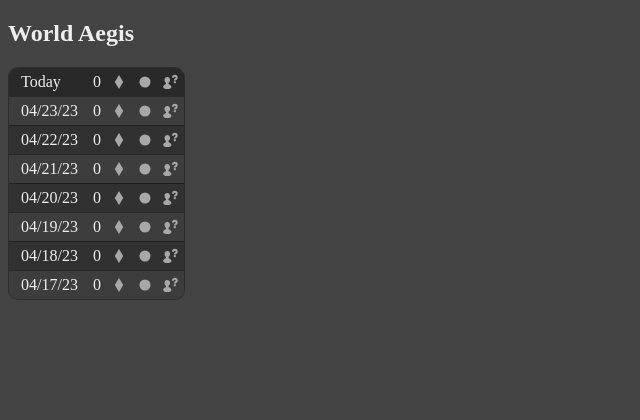
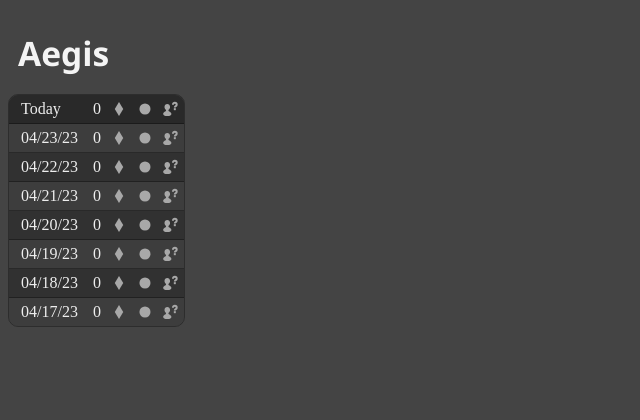
Before and after one commit to seimmuc/ffxiv-world-status-history, a Django app: page /world/Aegis in a window 1280 px wide. Shown: the top 420 px of the page, without its empty margins (0-640 px from the left). Run offline with Django 4.2, Linux system fonts and the light colour scheme; data comes from the database, SQL or seed files in the repository; data that the repository does not hold is empty; parts of the project's set-up code (start-up, migrations or seed data) failed here and were passed over.

Commit message:
adjust world name on world history page

```diff
--- a/ffxivws/jinja2/ffxivws/world.html.jinja
+++ b/ffxivws/jinja2/ffxivws/world.html.jinja
@@ -27,7 +27,7 @@
 
 {% block body %}
 <body>
-  <h2>World {{ world.name }}</h2>
+  <h2 id="world-history-name">{{ world.name }}</h2>
   <main id="world-main">
     <div id="world-history-table">
       <table>
--- a/ffxivws/static/style.css
+++ b/ffxivws/static/style.css
@@ -95,6 +95,15 @@
   min-width: 105px;
 }
 
+#world-history-name {
+  margin-top: 30px;
+  margin-bottom: 18px;
+  margin-left: 10px;
+  font-size: 2.1em;
+  color: #f4f4f4;
+  font-weight: bold;
+  font-family: 'Segoe UI', Tahoma, Geneva, Verdana, Arial, Helvetica, sans-serif;
+}
 #world-history-table {
   border: 1px solid #0005;
   border-radius: 10px;
```
